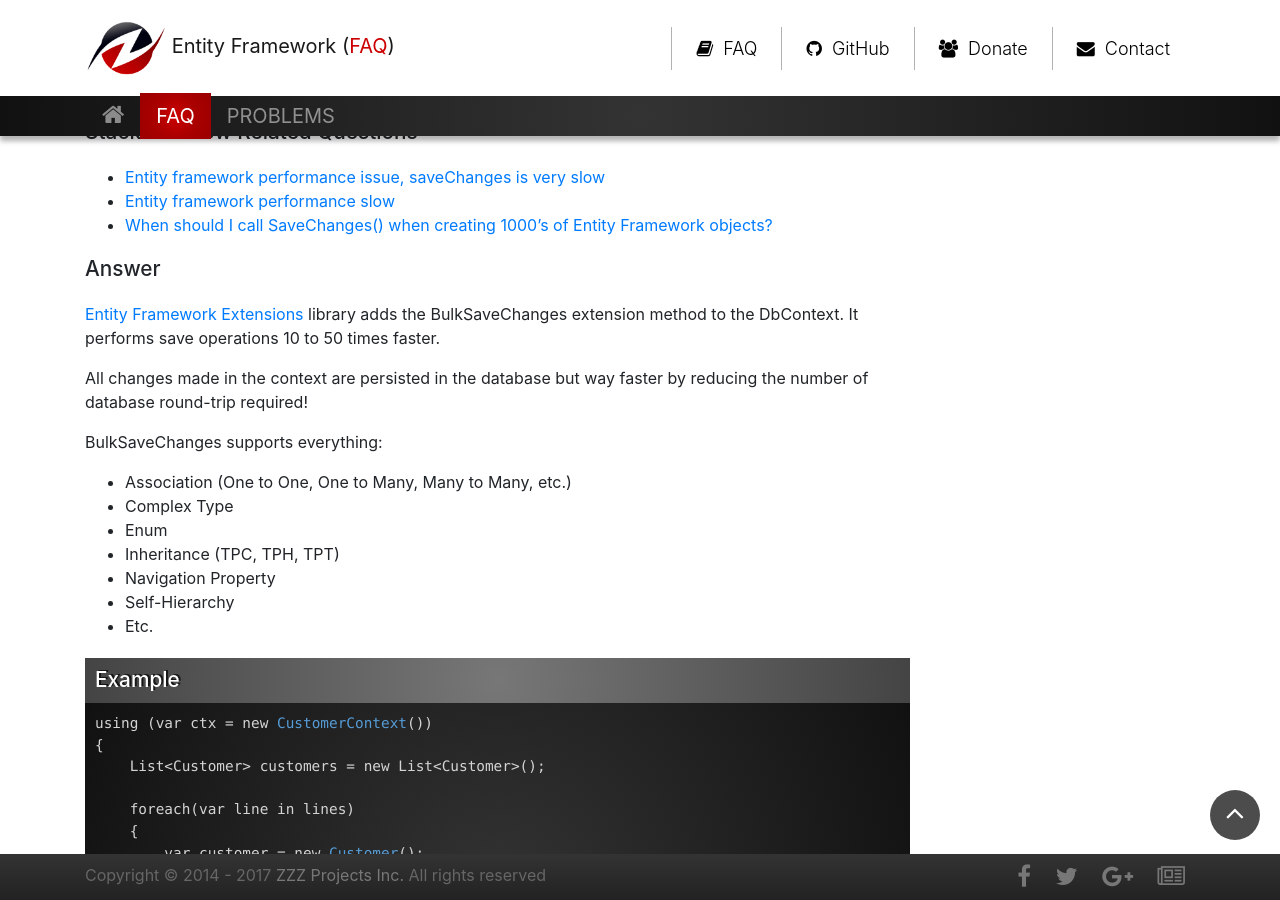
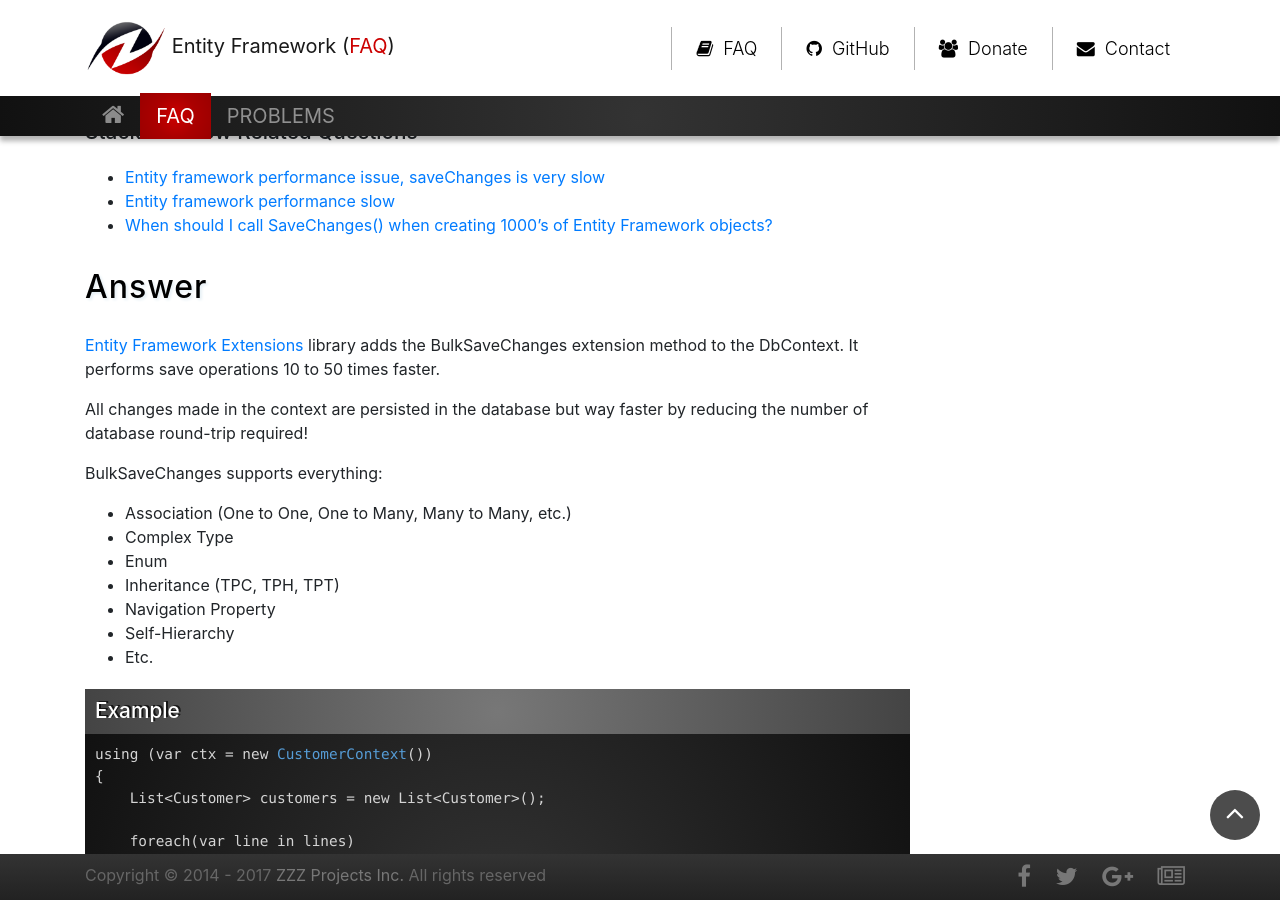
Before and after one commit to zzzprojects/EntityFramework-FAQ, a Jekyll site: the page built from docs/pages/faq/save-chages-performance.md, in a window 1280 px wide and 900 px high, scrolled down 865 px. Built offline with Jekyll 4.4.1, drawn with Linux system fonts in a browser that asks for light colours; nearby versions of some CDN libraries; our own code applies the rules of GitHub Pages for plain Markdown files.

```diff
--- a/docs/pages/faq/save-chages-performance.md
+++ b/docs/pages/faq/save-chages-performance.md
@@ -34,7 +34,7 @@ using (var ctx = new CustomerContext())
  - [Entity framework performance slow](https://stackoverflow.com/questions/40526018/entity-framework-performance-slow?rq=1)
  - [When should I call SaveChanges() when creating 1000's of Entity Framework objects?](https://stackoverflow.com/questions/1930982/when-should-i-call-savechanges-when-creating-1000s-of-entity-framework-object?rq=1)
 
-### Answer
+## Answer
 
 [Entity Framework Extensions](http://entityframework-extensions.net/) library adds the BulkSaveChanges extension method to the DbContext. It performs save operations 10 to 50 times faster.
 
```
